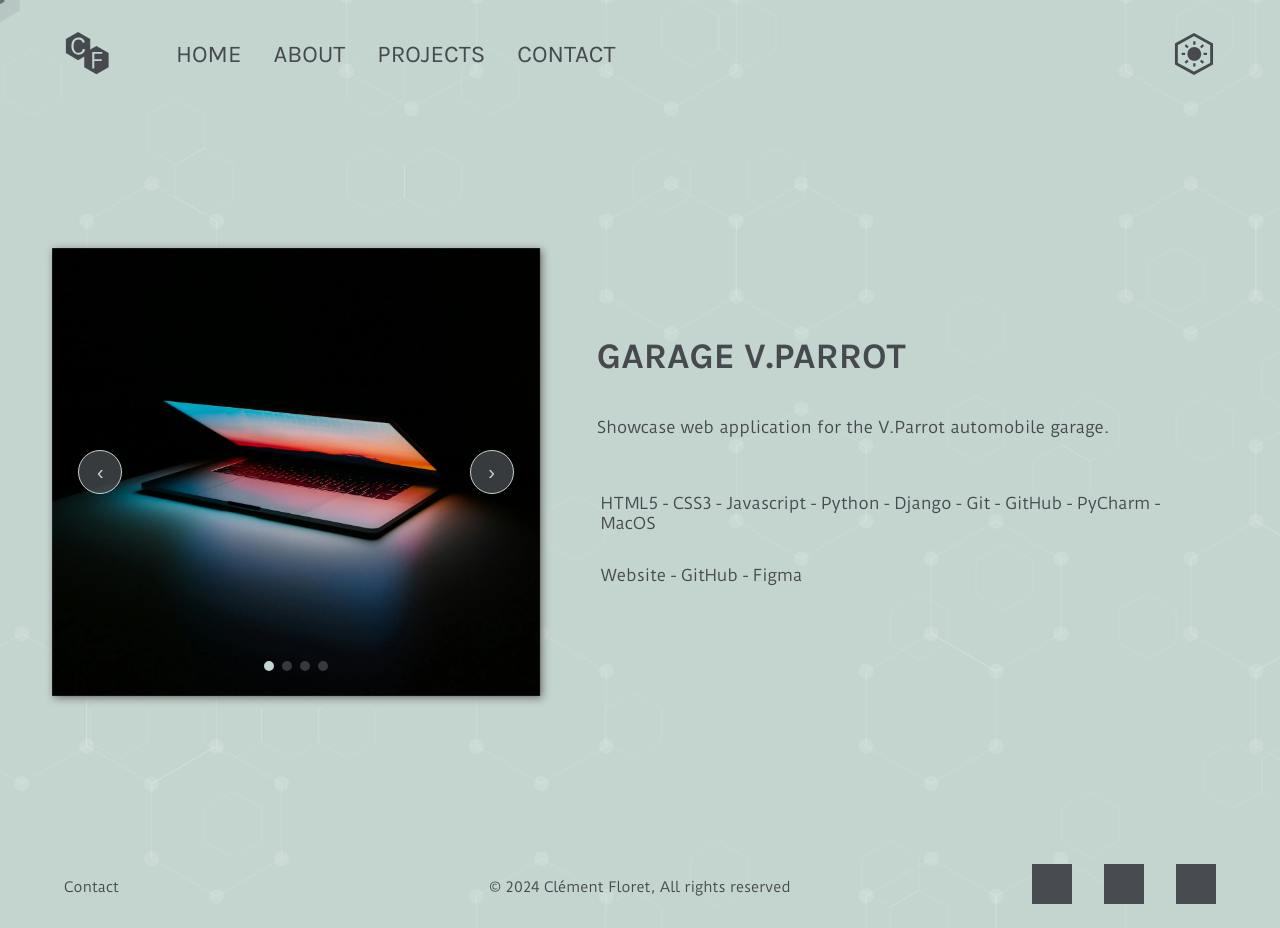
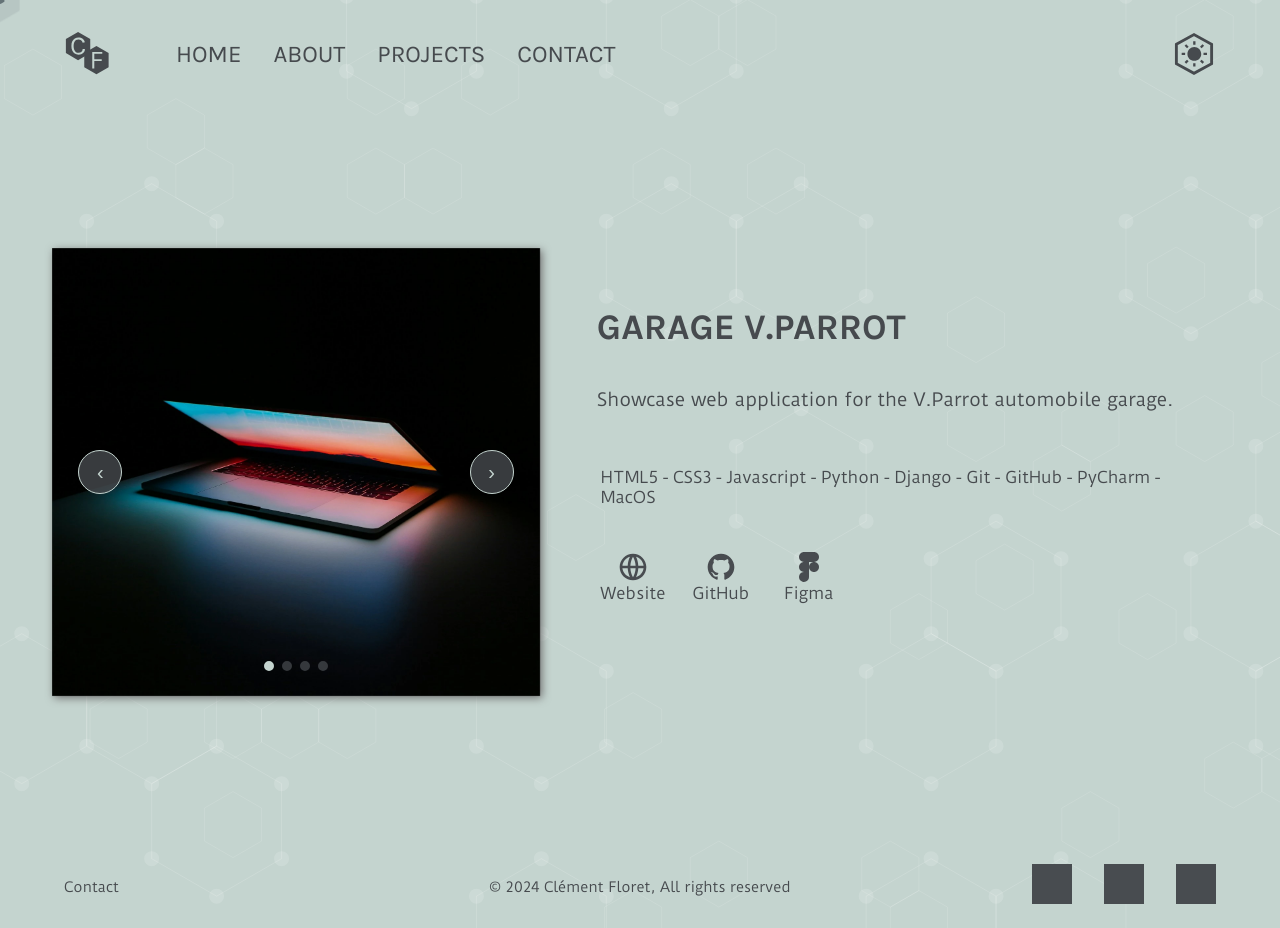
Before and after one commit to floretcl/Clementfloret, a React (Vite) app in the folder frontend/portfolio-react-app/: page /project/1 in a window 1280 px wide. Built offline with nearby package versions, Linux system fonts and the light colour scheme; grey boxes are pictures that could not be loaded.

Commit message:
fix issues with lists and keys

```diff
--- a/frontend/portfolio-react-app/src/components/About.jsx
+++ b/frontend/portfolio-react-app/src/components/About.jsx
@@ -1,4 +1,4 @@
-import AboutSkill from "./AboutSkill/AboutSkill.jsx";
+import AboutSkill from "./About/AboutSkill.jsx";
 import '../styles/About.scss'
 
 export default function About() {
--- a/frontend/portfolio-react-app/src/components/Carousel/Carousel.jsx
+++ b/frontend/portfolio-react-app/src/components/Carousel/Carousel.jsx
@@ -1,6 +1,7 @@
 import {useEffect, useMemo, useState} from "react";
 import CarouselItem from "./CarouselItem.jsx";
 import '../../styles/Carousel.scss'
+import CarouselDot from "./CarouselDot.jsx";
 
 export default function Carousel() {
     const [index, setIndex] = useState(0);
@@ -20,7 +21,7 @@ export default function Carousel() {
         <CarouselItem key={item.id} id={item.id} index={index} name={item.name} image={item.image} />
     );
     const listDots = items.map(item =>
-        <div key={item.id} className={`carousel__dot ${item.id === index ? "carousel__dot--active" : ""}`}></div>
+        <CarouselDot key={item.id} id={item.id} index={index} />
     );
 
     function previousItem() {
--- /dev/null
+++ b/frontend/portfolio-react-app/src/components/Carousel/CarouselDot.jsx
@@ -0,0 +1,12 @@
+import PropTypes from "prop-types";
+
+export default function CarouselDot({id, index}) {
+    return (
+        <div className={`carousel__dot ${id === index ? "carousel__dot--active" : ""}`}></div>
+    );
+}
+
+CarouselDot.propTypes = {
+    id: PropTypes.number.isRequired,
+    index: PropTypes.number.isRequired,
+}
--- a/frontend/portfolio-react-app/src/components/Project.jsx
+++ b/frontend/portfolio-react-app/src/components/Project.jsx
@@ -1,4 +1,6 @@
 import Carousel from "./Carousel/Carousel.jsx";
+import ProjectSkill from "./Project/ProjectSkill.jsx";
+import ProjectLink from "./Project/ProjectLink.jsx";
 import '../styles/Project.scss'
 
 export default function Project() {
@@ -7,22 +9,16 @@ export default function Project() {
     const links = JSON.parse(document.getElementById("project-links").textContent);
 
     const listSkills = skills.map((skill, i, {length}) => {
-        if(i + 1 === length) {
-            return <li key={skill.id}>{skill.name}</li>;
+        if (i + 1 === length) {
+            return <ProjectSkill key={skill.id} name={skill.name} last={true}/>;
         } else {
-            return <><li key={skill.id}>{skill.name}</li> - </>;
+            return <ProjectSkill key={skill.id} name={skill.name} last={false}/>;
         }
     });
 
-    const listLinks = links.map((link, i, {length}) => {
-        if(i + 1 === length) {
-            return <li key={link.id}><a className="hoverable" href={link.icon}>{link.name}</a></li>;
-        } else {
-            return <>
-                <li key={link.id}><a className="hoverable" href={link.icon}>{link.name}</a></li>
-                - </>;
-        }
-    });
+    const listLinks = links.map((link) =>
+        <ProjectLink key={link.id} url={link.url} name={link.name} icon={link.icon}/>
+    );
 
     return (
         <main className="project">
--- /dev/null
+++ b/frontend/portfolio-react-app/src/components/Project/ProjectLink.jsx
@@ -0,0 +1,18 @@
+import PropTypes from "prop-types";
+
+export default function ProjectLink({url, name, icon}) {
+    return (
+        <li>
+            <a className="project__link hoverable" href={url} target="_blank" title={`link to ${name}`}>
+                <img className="project__icon" src={icon} alt={`${name} icon`}/>
+                {name}
+            </a>
+        </li>
+    );
+}
+
+ProjectLink.propTypes = {
+    url: PropTypes.string.isRequired,
+    name: PropTypes.string.isRequired,
+    icon: PropTypes.string.isRequired
+}
--- /dev/null
+++ b/frontend/portfolio-react-app/src/components/Project/ProjectSkill.jsx
@@ -0,0 +1,14 @@
+import PropTypes from "prop-types";
+
+export default function ProjectSkill({name, last}) {
+    if (last) {
+        return <li>{name}</li>;
+    } else {
+        return <><li>{name}</li> - </>;
+    }
+}
+
+ProjectSkill.propTypes = {
+    name: PropTypes.string.isRequired,
+    last: PropTypes.bool.isRequired
+}
--- a/frontend/portfolio-react-app/src/components/ProjectList/ProjectList.jsx
+++ b/frontend/portfolio-react-app/src/components/ProjectList/ProjectList.jsx
@@ -1,4 +1,4 @@
-import ProjectCard from "../ProjectCard/ProjectCard.jsx";
+import ProjectCard from "./ProjectCard.jsx";
 import {useRef} from "react";
 import PropTypes from "prop-types";
 import '../../styles/ProjectList.scss'
--- a/frontend/portfolio-react-app/src/components/Projects.jsx
+++ b/frontend/portfolio-react-app/src/components/Projects.jsx
@@ -1,5 +1,5 @@
 import ProjectList from "./ProjectList/ProjectList.jsx";
-import ProjectFilter from "./ProjectFilter/ProjectFilter.jsx";
+import ProjectFilter from "./ProjectList/ProjectFilter.jsx";
 import {useState} from "react";
 import '../styles/Projects.scss'
 
@@ -15,7 +15,7 @@ export default function Projects() {
         <main className="projects">
             <h1 className="projects__title">Projects</h1>
             <ol className="projects__filters">
-                <ProjectFilter name="All" filterChange={() => setProjectFilter("")} />
+                <ProjectFilter key={0} name="All" filterChange={() => setProjectFilter("")} />
                 {listFilters}
             </ol>
             <div className="projects__list">
--- a/frontend/portfolio-react-app/src/styles/Project.scss
+++ b/frontend/portfolio-react-app/src/styles/Project.scss
@@ -23,6 +23,7 @@
   }
 
   &__text {
+    font-size: 1.125rem;
     margin: 2rem 0 3rem 0;
   }
 
@@ -39,14 +40,29 @@
     }
 
     a {
+      display: flex;
+      flex-direction: column;
+      justify-content: center;
+      align-items: center;
       color: base.$dark-color;
+      width: 3.5rem;
+      margin: 0.5rem;
       padding: 0.5625rem;
-      transition: color 0.2s ease-in;
 
       &:hover, &:focus-visible {
         color: base.$purple-color;
+
+        .project__icon {
+          filter: base.$purple-filter;
+        }
       }
     }
+  }
+
+  &__icon {
+    width: 2rem;
+    height: 2rem;
+    filter: base.$dark-filter;
   }
 }
 
@@ -68,6 +84,10 @@
 
     &__skills, &__links {
       margin: 2rem 0;
+
+      a {
+        width: 4rem;
+      }
     }
   }
 }
@@ -104,6 +124,7 @@
 
       a {
         padding: 0.25rem 0;
+        margin: 0.5rem 1rem 0.5rem 0;
       }
     }
   }
```
Also changed, not shown: frontend/portfolio-react-app/src/components/About/AboutSkill.jsx (renamed from frontend/portfolio-react-app/src/components/AboutSkill/AboutSkill.jsx), frontend/portfolio-react-app/src/components/ProjectList/ProjectCard.jsx (renamed from frontend/portfolio-react-app/src/components/ProjectCard/ProjectCard.jsx), frontend/portfolio-react-app/src/components/ProjectList/ProjectFilter.jsx (renamed from frontend/portfolio-react-app/src/components/ProjectFilter/ProjectFilter.jsx).
